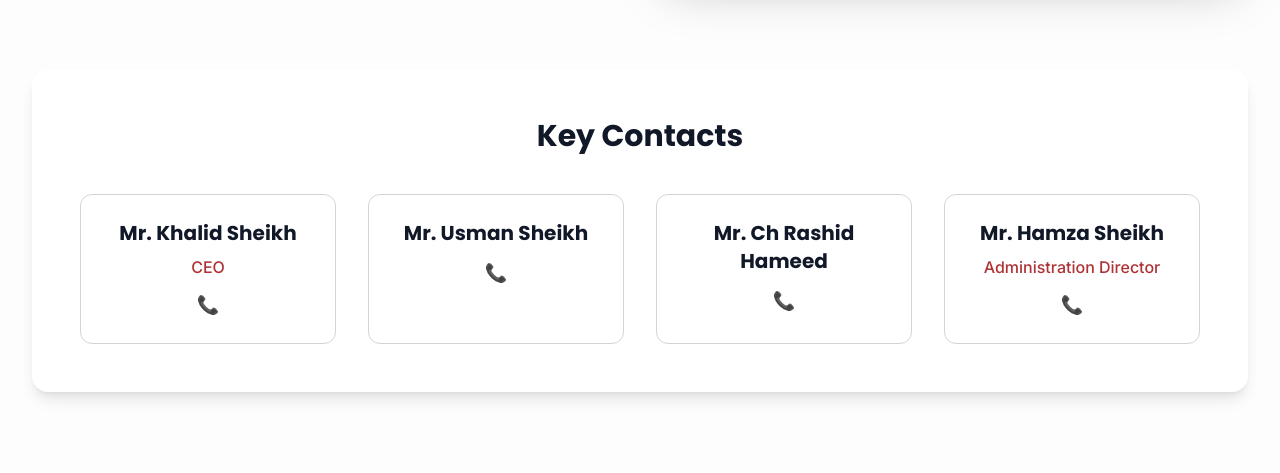
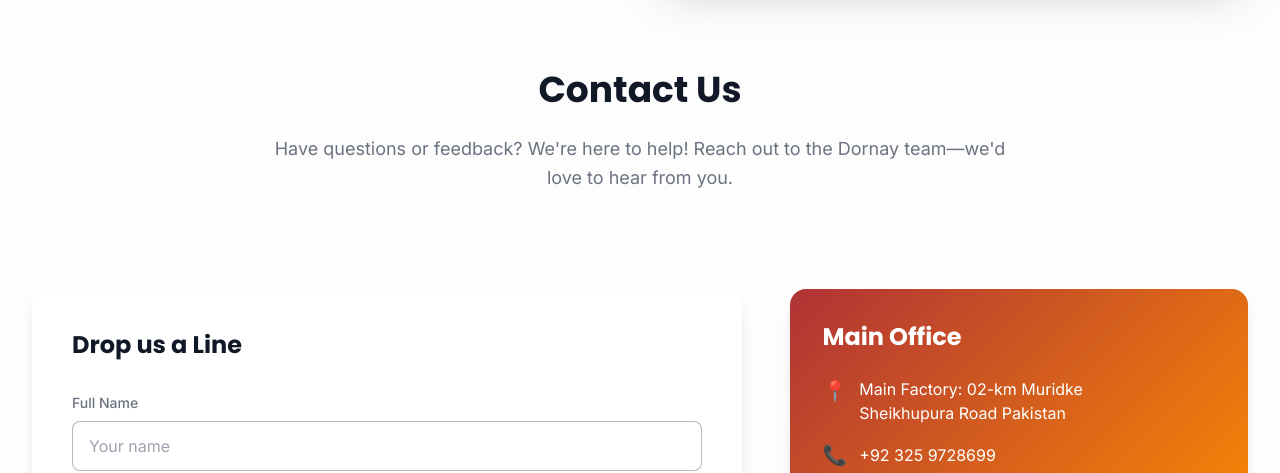
Before and after one commit to Mughees111/dorney, a Next.js app: page /contact in a window 1280 px wide. Shown: the part 1044-1517 px from the top of the page. Built offline with nearby package versions, Linux system fonts and the light colour scheme; no server answers.

Commit message:
remove key contacts section from contact page

```diff
--- a/app/(main)/contact/ContactPageClient.tsx
+++ b/app/(main)/contact/ContactPageClient.tsx
@@ -14,12 +14,6 @@
   },
 ];
 
-const teamContacts = [
-  { name: "Mr. Khalid Sheikh", role: "CEO", phone: "" },
-  { name: "Mr. Usman Sheikh", role: "", phone: "" },
-  { name: "Mr. Ch Rashid Hameed", role: "", phone: "" },
-  { name: "Mr. Hamza Sheikh", role: "Administration Director", phone: "" },
-];
 
 export function ContactPageClient() {
   const [activeTab, setActiveTab] = useState(0);
@@ -88,28 +82,6 @@
           </div>
         </div>
 
-        <div className="bg-white rounded-2xl shadow-lg p-8 md:p-12">
-          <h2 className="text-3xl font-poppins font-bold text-dark text-center mb-10">
-            Key Contacts
-          </h2>
-          <div className="grid sm:grid-cols-2 lg:grid-cols-4 gap-6 md:gap-8">
-            {teamContacts.map((contact) => (
-              <div
-                key={contact.name}
-                className="text-center p-6 border border-neutral/30 rounded-xl hover:shadow-xl transition-shadow"
-              >
-                <h3 className="text-xl font-bold text-dark mb-2">{contact.name}</h3>
-                <p className="text-primary font-medium mb-3">{contact.role}</p>
-                <a
-                  href={`tel:${contact.phone.replace(/\s/g, "")}`}
-                  className="text-neutral hover:text-primary transition-colors flex items-center justify-center gap-2"
-                >
-                  <span className="text-lg">📞</span> {contact.phone}
-                </a>
-              </div>
-            ))}
-          </div>
-        </div>
 
         <div className="text-center">
           <h2 className="text-3xl sm:text-4xl font-poppins font-bold text-dark mb-6">
```
